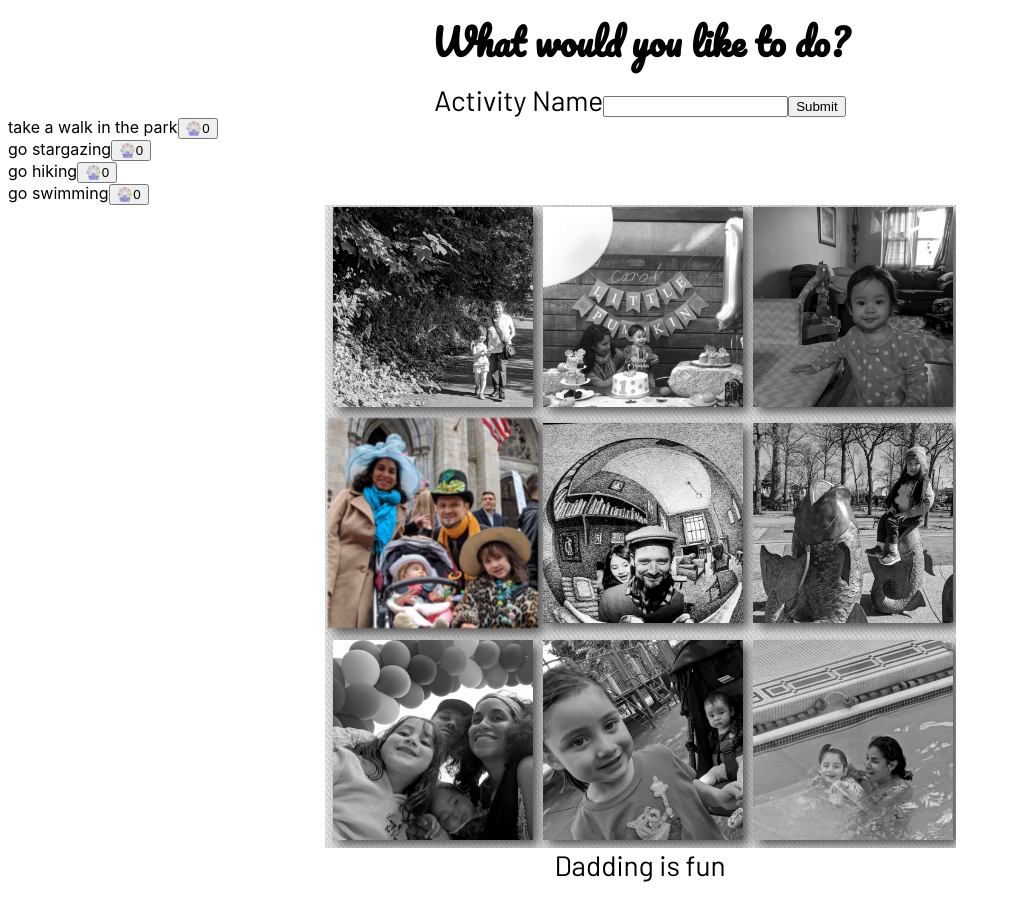
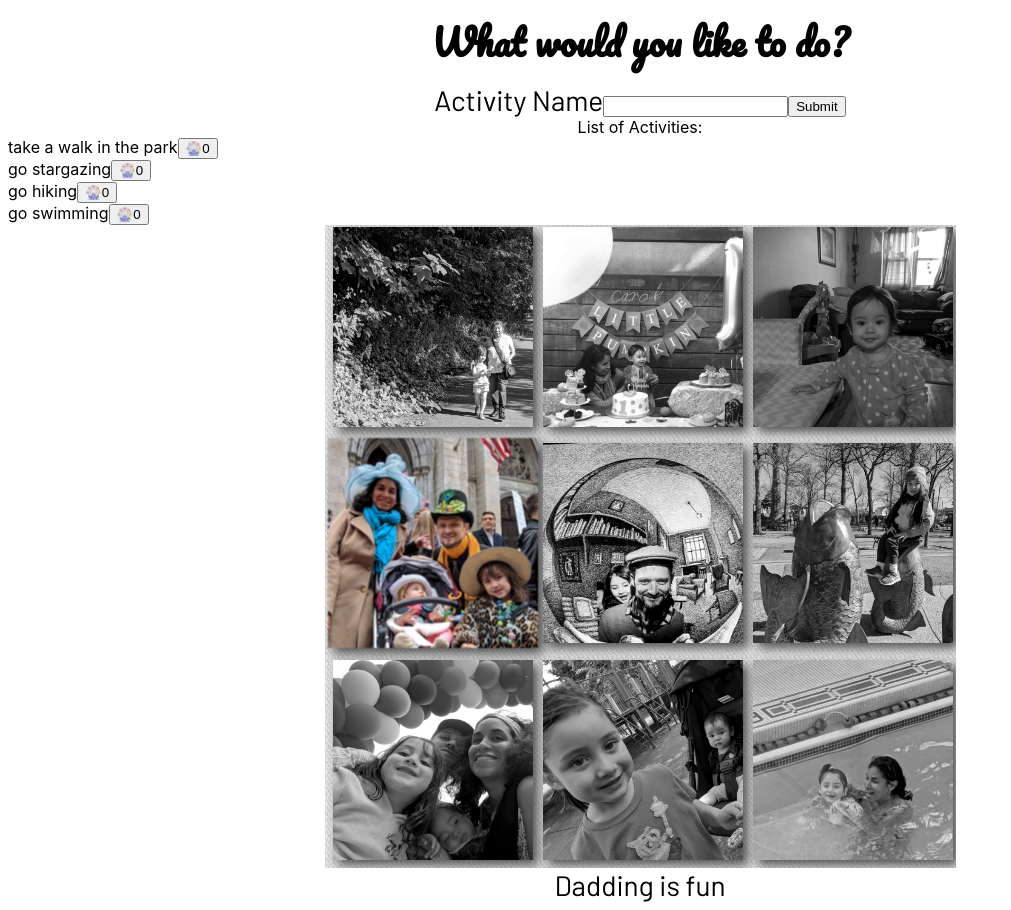
Before and after one commit to speckworks/familyform, a React (Create React App) app: page / in a window 1280 px wide. Shown: the whole page, without its empty margins (0-1011 px from the left). Built offline with nearby package versions, Linux system fonts and the light colour scheme; the HTML template or start-up script is replaced by a standard one.

Commit message:
add activities heading

```diff
--- a/src/funcontainer.js
+++ b/src/funcontainer.js
@@ -16,6 +16,9 @@ class Funcontainer extends Component {
         <Familyfunform
             handleSubmit={this.props.handleSubmit}
             />
+             <>
+             List of Activities:
+            </>
             {activitiesTransformed}
             <img src={familyshot}
             className="familyshot"
```
